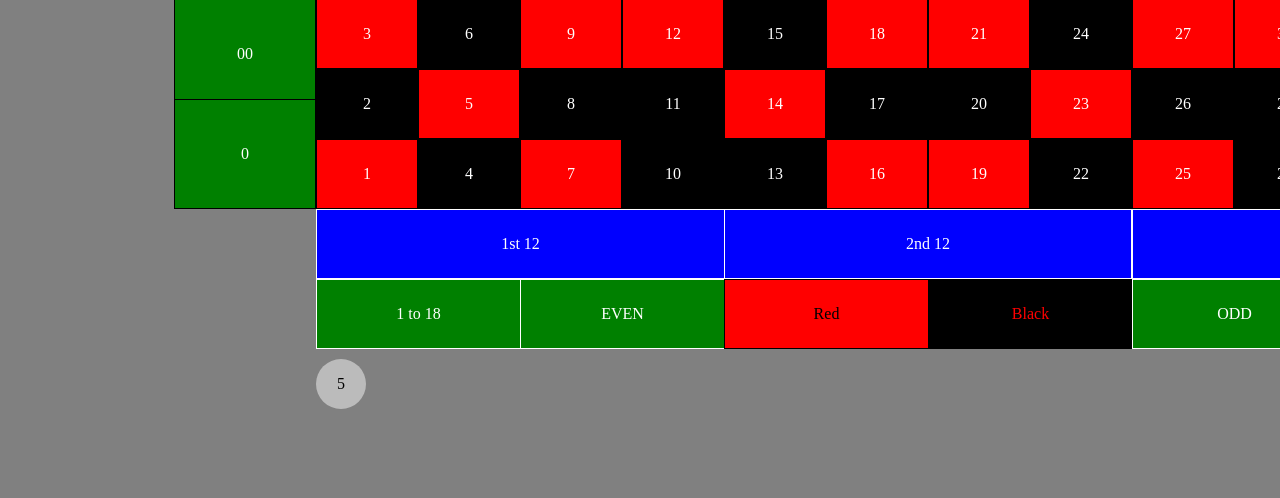
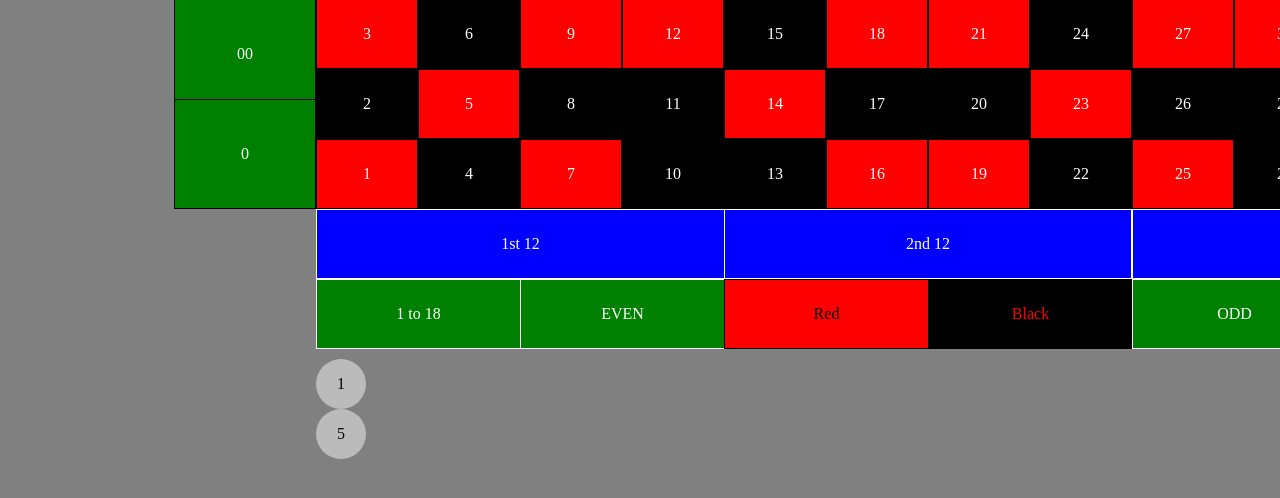
Before and after one commit to jwuebbl/flask, a Flask app: template templates/roulette.html in a window 1280 px wide. Shown: the part 181-679 px from the top of the page. Run offline with Flask 2, Linux system fonts and the light colour scheme; the template is opened without the code that fills it, so the values that code supplies are empty.

Commit message:
Updated the README

```diff
--- a/templates/roulette.html
+++ b/templates/roulette.html
@@ -159,6 +159,7 @@
 		</div>
 
 		<div id="chip_selection_row">
+			<div draggable="true" ondragstart="drag(event)" class="chip" id="oneChip">1</div>
 			<div draggable="true" ondragstart="drag(event)" class="chip" id="fiveChip">5</div>
 		</div>
 	</div>
```
Also changed, not shown: README.md.
